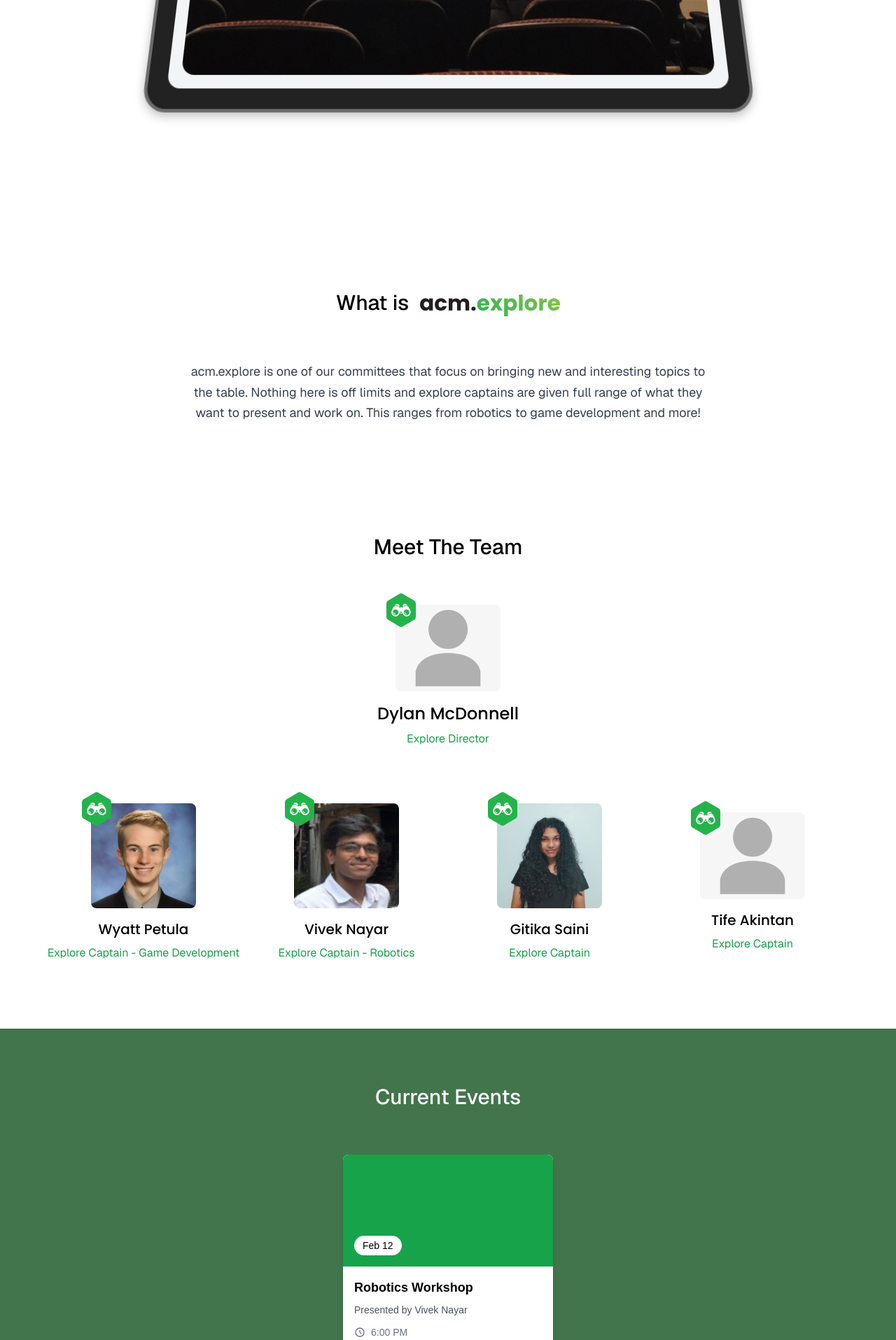
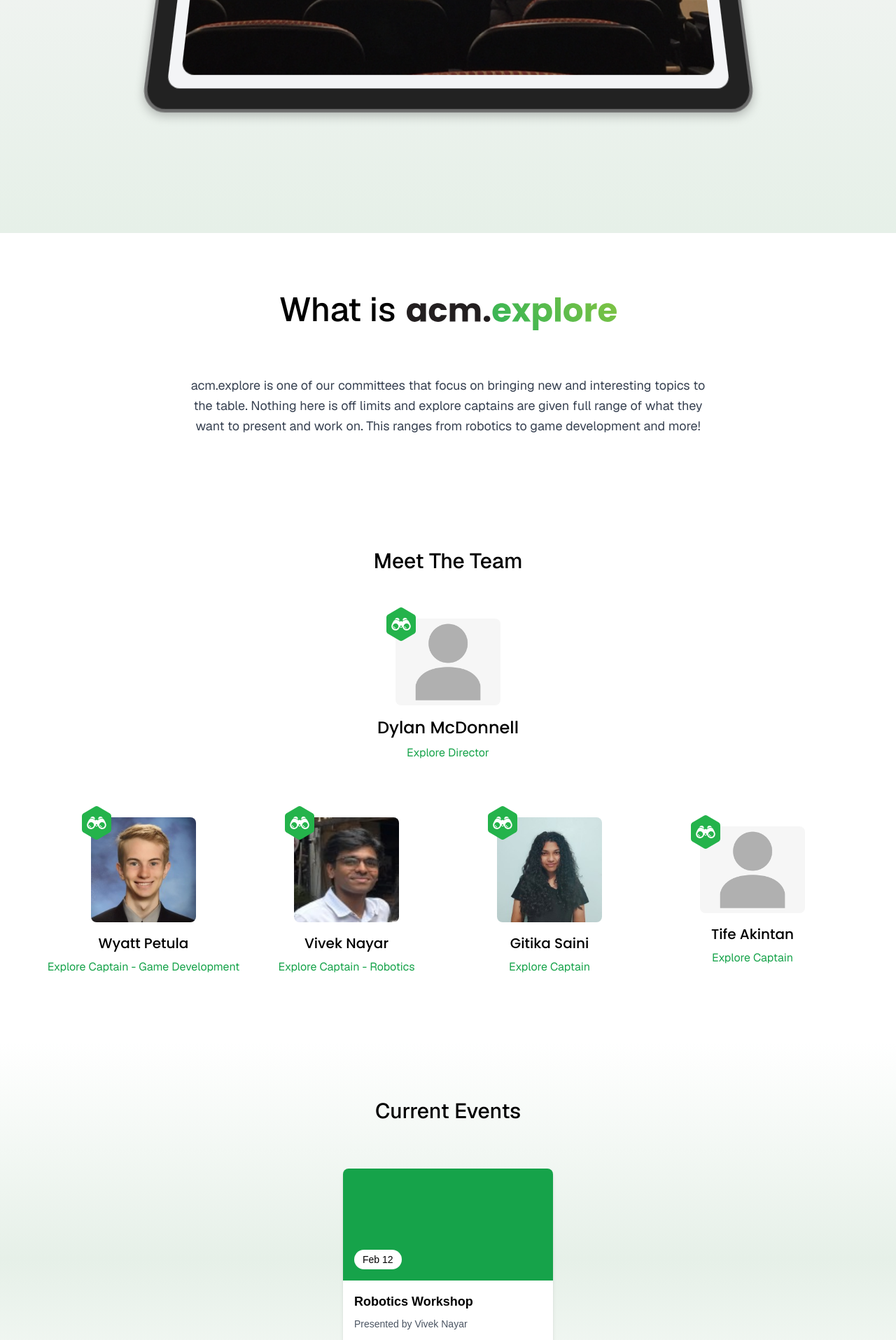
Before and after one commit to acmpsu/website, a Next.js app: page /explore in a window 1280 px wide. Shown: the part 880-2795 px from the top of the page at 70% size. Built offline with nearby package versions, Linux system fonts and the light colour scheme.

Commit message:
made changes to explore page

```diff
--- a/app/(pages)/(committees)/explore/page.tsx
+++ b/app/(pages)/(committees)/explore/page.tsx
@@ -38,9 +38,9 @@
   return (
     <div>
       <Navigation />
-        <div className="flex-grow w-full mx-auto px-4">
+        <div className="flex-grow w-full mx-auto">
           {/* Hero Section */}
-          <div className="flex justify-center flex-col overflow-hidden lg:justify-end items-center">
+          <div className="flex bg-gradient-to-b from-[#ffffff] via-[#f5f5f5] to-[#e6f0e8] justify-center flex-col overflow-hidden lg:justify-end items-center">
             <ContainerScroll
               titleComponent={
                 <>
@@ -84,14 +84,14 @@
           {/* What We Do Section */}
           <div className="w-full">
             <div className="max-w-3xl mx-auto text-center pt-20 pb-20 space-y-16">
-              <h2 className="text-3xl text-black flex items-center justify-center gap-4 font-geistSans font-medium mb-4">
+              <h2 className="text-5xl text-black flex items-center justify-center gap-4 font-geistSans font-medium mb-4">
                 What is
                 <Image
                   src="/acm.explore.svg"
                   alt="Explore Words"
-                  width={200}
-                  height={60}
-                  className="w-[200px] h-auto mt-2"
+                  width={300}
+                  height={100}
+                  className="w-[300px] h-auto mt-3"
                 />
               </h2>
               <p className="text-gray-700 ml-4 mr-4 font-geistSans text-lg leading-relaxed">
@@ -232,13 +232,13 @@
             </div>
           </div>
 
-          <div className="bg-[#42754b] p-4 pt-20 pb-20 mb-20 space-y-16">
+          <div className="bg-gradient-to-b from-[#ffffff] via-[#e6f0e8] to-[#ffffff] p-4 pt-20 pb-20 mb-20 space-y-16">
             <div className="flex items-center justify-center mb-10">
-              <h2 className="text-3xl font-geistSans font-medium text-white">Current Events</h2>
+              <h2 className="text-3xl font-geistSans font-medium text-black">Current Events</h2>
             </div>
 
-            <div className="flex justify-center w-3/4 mx-auto items-center">
-              <EventCards committee="explore" textColor="text-white"/>
+            <div className="w-3/4 mx-auto">
+              <EventCards committee="explore" textColor="text-black"/>
             </div>
           </div>
 
--- a/app/components/EventCards.tsx
+++ b/app/components/EventCards.tsx
@@ -60,15 +60,17 @@
         );
     }
 
-    // Determine grid columns based on number of events
+    // Determine grid columns based on number of events and maxCards
     const gridCols = displayEvents.length === 1
         ? 'grid-cols-1'
-        : displayEvents.length === 2
-            ? 'grid-cols-1 md:grid-cols-2'
-            : 'grid-cols-1 md:grid-cols-2 lg:grid-cols-3 xl:grid-cols-4';
+        : maxCards === 3
+            ? 'grid-cols-1 md:grid-cols-3'
+            : displayEvents.length === 2
+                ? 'grid-cols-1 md:grid-cols-2'
+                : 'grid-cols-1 md:grid-cols-2 lg:grid-cols-3 xl:grid-cols-4';
 
     return (
-        <div className={`grid ${gridCols} gap-4`}>
+        <div className={`grid ${gridCols} gap-8 place-items-center`}>
             {displayEvents.map((event) => {
                 // Get colors based on event's committee
                 const eventColors = event.committee ? committeeColors[event.committee as Committee] : {
@@ -80,7 +82,7 @@
                 return (
                     <div
                         key={`${event.date}-${event.title}`}
-                        className="bg-white rounded-lg shadow-md overflow-hidden hover:shadow-lg transition-shadow w-[300px] mx-auto"
+                        className="bg-white rounded-lg shadow-md overflow-hidden hover:shadow-lg transition-shadow w-[300px]"
                     >
                         <div className={`h-40 ${eventColors.header} relative`}>
                             <div className="absolute bottom-4 left-4 bg-white px-3 py-1 rounded-full text-sm text-black font-medium">
--- a/app/page.tsx
+++ b/app/page.tsx
@@ -238,7 +238,7 @@
             </p>
           </div>
 
-          <div className="gap-5 mb-10">
+          <div className="w-full max-w-4xl mx-auto mb-10">
             <EventCards maxCards={3} textColor="text-black"/>
           </div>
 
```
